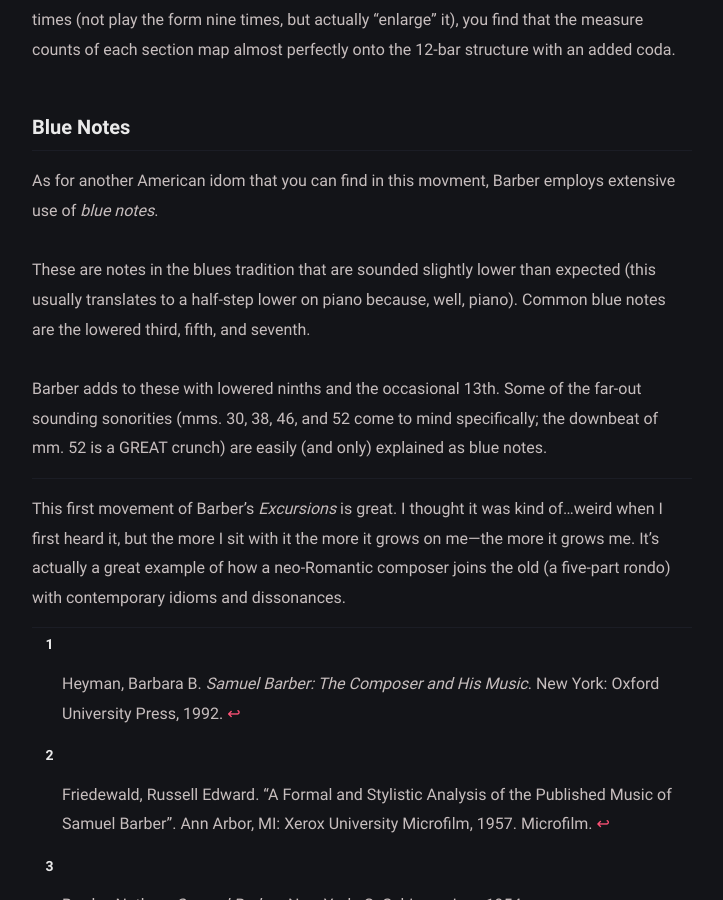
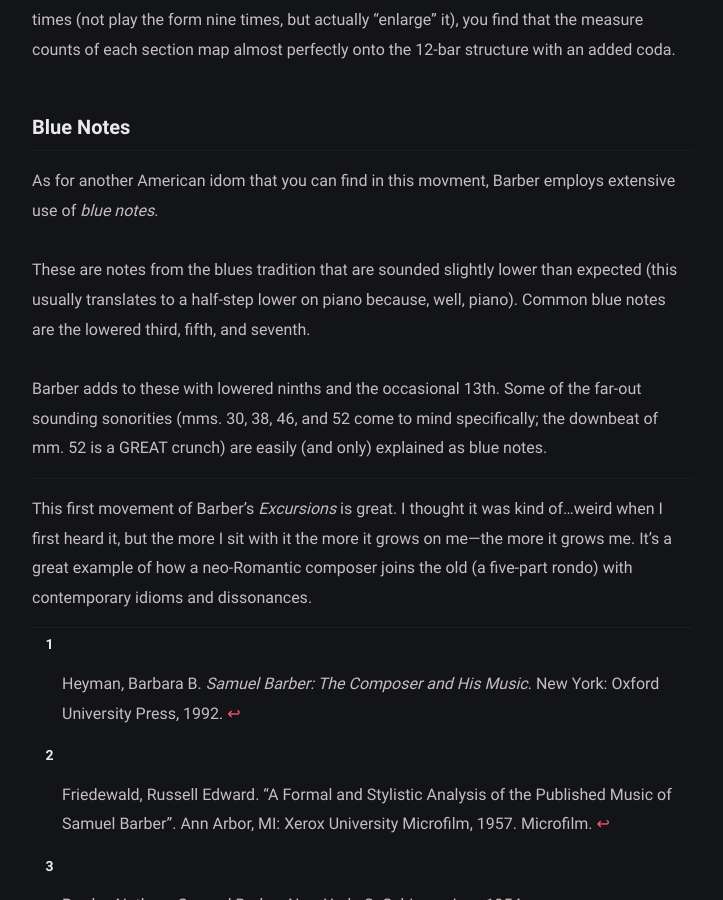
Before and after one commit to atrial-albumen/atrial-albumen.github.io, a Jekyll site: the page built from _posts/2023-02-22-barber-excursion-no1/2023-02-22-barber-excursion-no1.md, in a window 1280 px wide and 900 px high, scrolled down 2569 px. Shown: the whole window, without its empty margins (278-1001 px from the left). Built offline with Jekyll 4.4.1, drawn with Linux system fonts in a browser that asks for light colours; some web fonts are replaced.

Commit message:
Update 2023-02-22-barber-excursion-no1.md

```diff
--- a/_posts/2023-02-22-barber-excursion-no1/2023-02-22-barber-excursion-no1.md
+++ b/_posts/2023-02-22-barber-excursion-no1/2023-02-22-barber-excursion-no1.md
@@ -49,13 +49,13 @@
 
 As for another American idom that you can find in this movment, Barber employs extensive use of _blue notes_.
 
-These are notes in the blues tradition that are sounded slightly lower than expected (this usually translates to a half-step lower on piano because, well, piano). Common blue notes are the lowered third, fifth, and seventh.
+These are notes from the blues tradition that are sounded slightly lower than expected (this usually translates to a half-step lower on piano because, well, piano). Common blue notes are the lowered third, fifth, and seventh.
 
 Barber adds to these with lowered ninths and the occasional 13th. Some of the far-out sounding sonorities (mms. 30, 38, 46, and 52 come to mind specifically; the downbeat of mm. 52 is a GREAT crunch) are easily (and only) explained as blue notes.
 
 <hr>
 
-This first movement of Barber's _Excursions_ is great. I thought it was kind of...weird when I first heard it, but the more I sit with it the more it grows on me—the more it grows me. It's actually a great example of how a neo-Romantic composer joins the old (a five-part rondo) with contemporary idioms and dissonances.
+This first movement of Barber's _Excursions_ is great. I thought it was kind of...weird when I first heard it, but the more I sit with it the more it grows on me—the more it grows me. It's  a great example of how a neo-Romantic composer joins the old (a five-part rondo) with contemporary idioms and dissonances.
 
 <hr>
 
```
